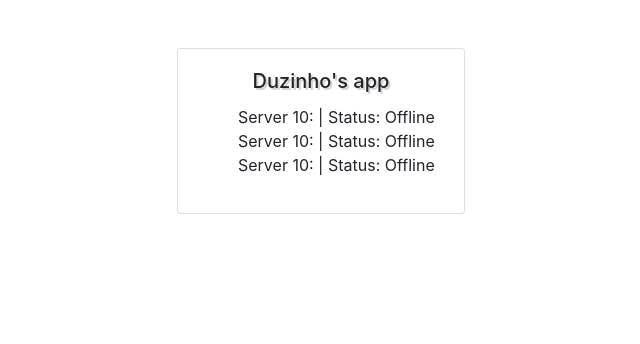
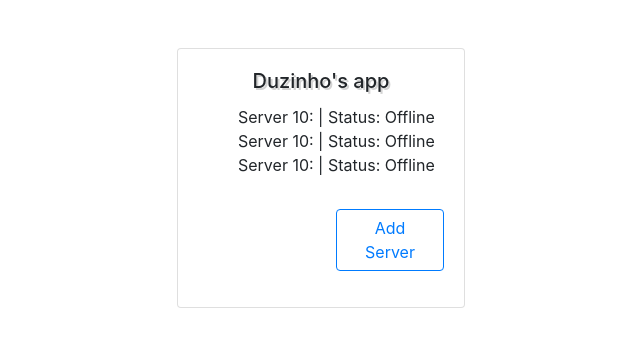
Before and after one commit to du-almeidalima/angular-course, an Angular app: page / in a window 1280 px wide. Shown: the top 344 px of the page, without its empty margins (319-959 px from the left). Built offline with nearby package versions, Linux system fonts and the light colour scheme.

Commit message:
Section 2: Property Binding

```diff
--- a/src/app/servers/servers.component.html
+++ b/src/app/servers/servers.component.html
@@ -1,5 +1,21 @@
-<ul>
-  <app-server></app-server>
-  <app-server></app-server>
-  <app-server></app-server>
-</ul>
+<div class="row">
+  <div class="col-12">
+    <ul>
+      <app-server></app-server>
+      <app-server></app-server>
+      <app-server></app-server>
+    </ul>
+  </div>
+  <div class="col-6 offset-6 mt-3">
+    <button class="btn btn-outline-primary btn-block"
+      [disabled]="!allowServers"
+    >Add Server</button>
+  </div>
+</div>
+
+<!-- Imagine if we didn't want the user to be able to add a server for a period of time, we could use the "disabled" html attribute
+  But we could also se it on the component that holds the button (ServersComponent).
+  For that we could make use of "Property Binding", which make it possible to dynamically bind data to the html attributes
+
+  Therefore, "Property Binding" can be used to dynamically bind data to a html attribute
+-->
--- a/src/app/servers/servers.component.ts
+++ b/src/app/servers/servers.component.ts
@@ -7,7 +7,13 @@ import { Component, OnInit } from '@angular/core';
 })
 export class ServersComponent implements OnInit {
 
-  constructor() { }
+  public allowServers = false;
+
+  constructor() {
+    setTimeout(() => {
+      this.allowServers = true;
+    }, 4000);
+  }
 
   ngOnInit() {
   }
```
